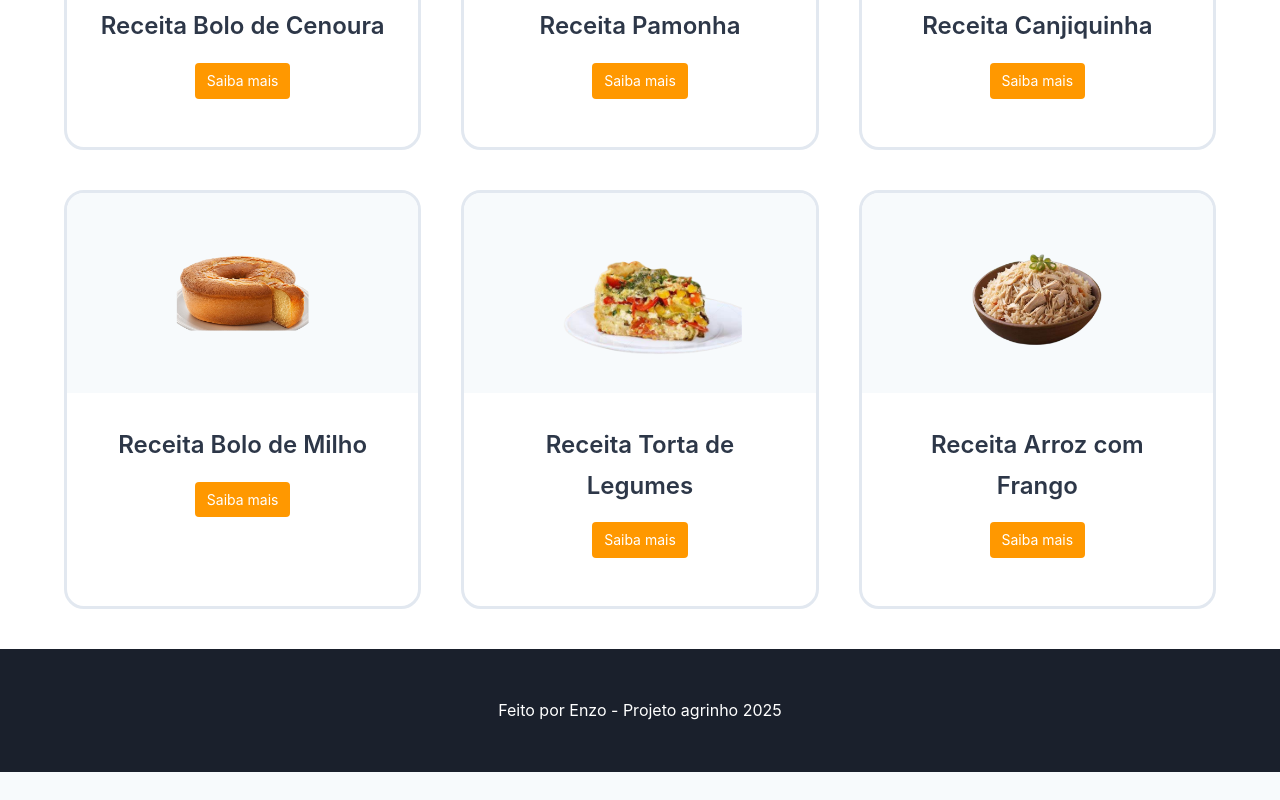
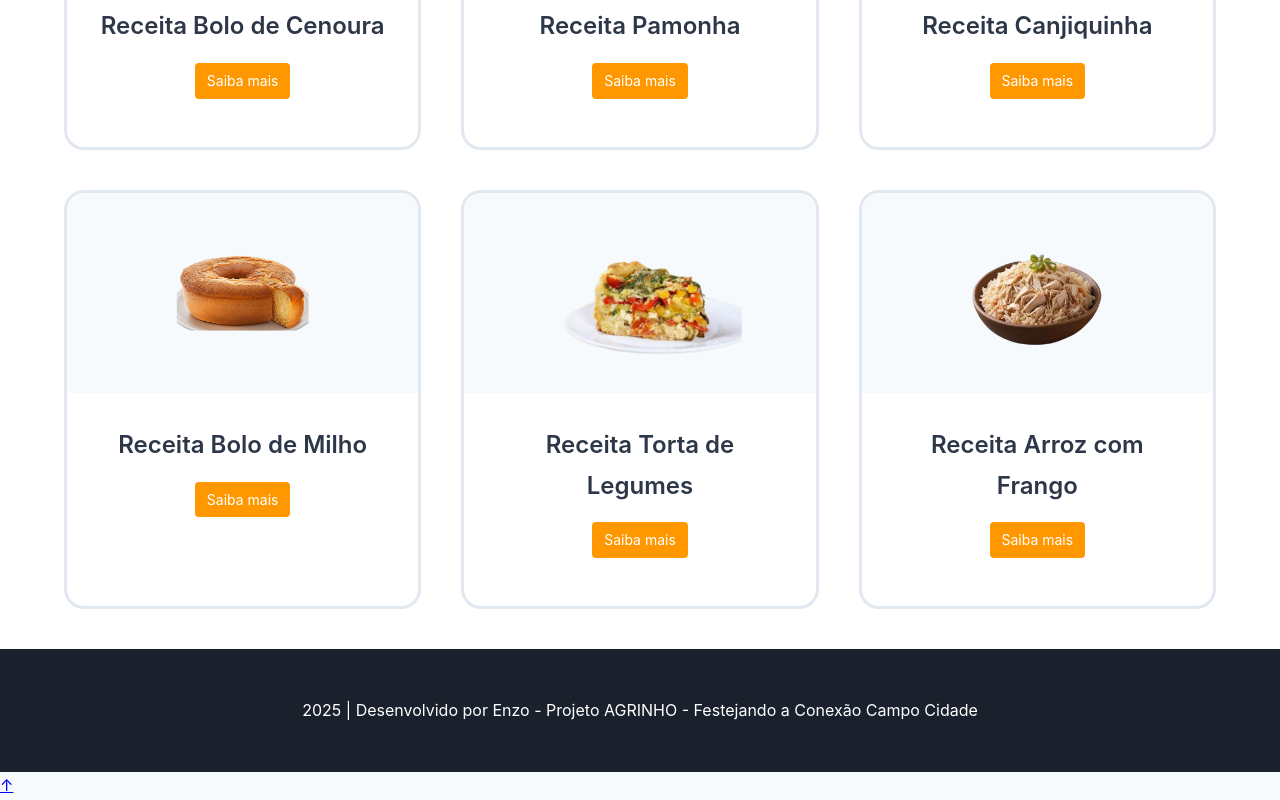
Before and after one commit to EnzoZanoni/Projeto-Agrinho, a plain HTML site: page receitas.html in a window 1280 px wide. Shown: the part 705-1505 px from the top of the page. Before the commit the page ends 1477 px from the top, so only its background shows below. Drawn offline with Linux system fonts and the light colour scheme.

Commit message:
Update receitas.html

```diff
--- a/receitas.html
+++ b/receitas.html
@@ -16,9 +16,9 @@
           </div>
           <ul class="nav-menu">
             <li><a href="index.html">Início</a></li>
+            <li><a href="sobre.html">Sobre</a></li>
             <li><a href="receitas.html" class="ativo">Receitas</a></li>
             <li><a href="eventos.html">Eventos</a></li>
-            <li><a href="sobre.html">Sobre</a></li>
           </ul>
         </div>
       </nav>
@@ -132,8 +132,11 @@
 
     <footer>
       <div class="container">
-        <p>Feito por Enzo - Projeto agrinho 2025</p>
+        <p>2025 | Desenvolvido por Enzo - Projeto AGRINHO -  Festejando a Conexão Campo Cidade</p>
       </div>
     </footer>
+    <a href="#" class="top">
+        <p class="seta">↑</p>
+    </a>
   </body>
 </html>
```
